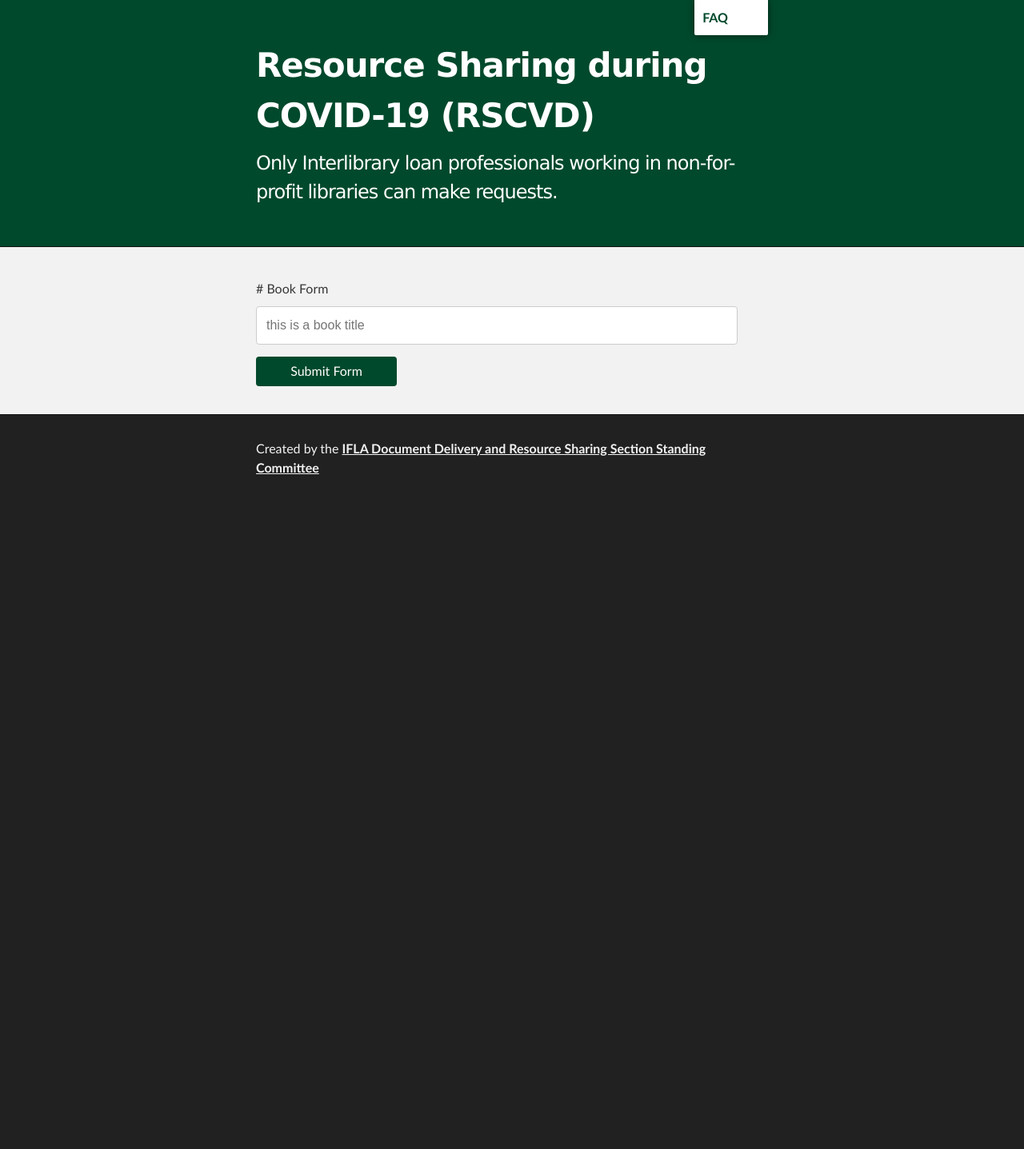
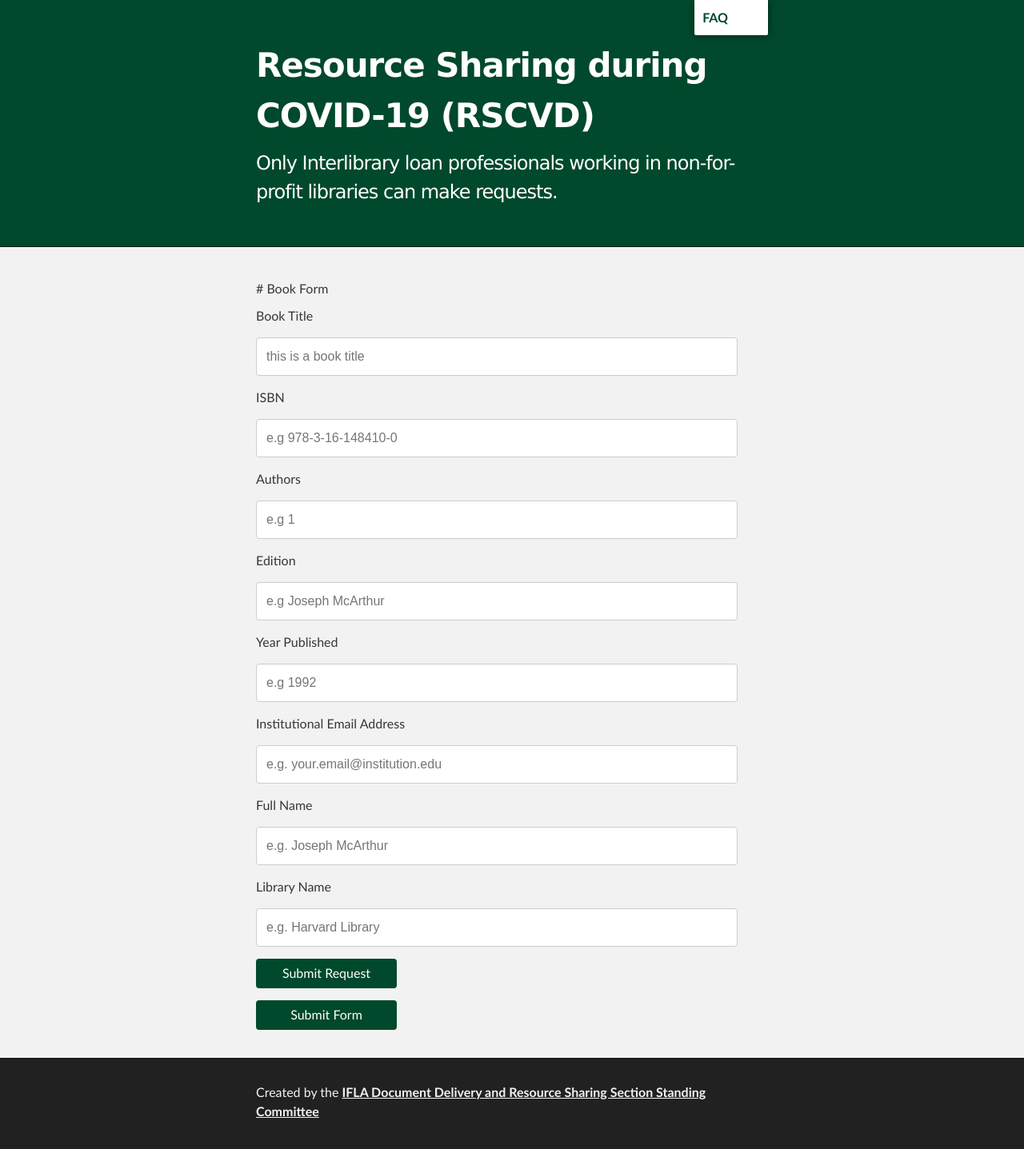
Before and after one commit to JosephMcArthur/rscvd-dev, a Jekyll site: the page built from book.html, in a window 1280 px wide. Shown: the whole page at 80% size. Built offline with Jekyll 4.4.1, drawn with Linux system fonts in a browser that asks for light colours; before the commit the page ends 900 px from its top, so only the background shows below that.

Commit message:
here's a book form!

```diff
--- a/book.html
+++ b/book.html
@@ -4,6 +4,31 @@ layout: form
 
 # Book Form
 
+<p>Book Title</p>
 <p><input class="oabutton_form" type="text" id="title" placeholder="this is a book title" style="box-shadow:none;"></p>
 
+<p>ISBN</p>
+<p><input class="oabutton_form" type="text" id="ISBN" placeholder="e.g 978-3-16-148410-0" style="box-shadow:none;"></p>
+
+<p>Authors</p>
+<p><input class="oabutton_form" type="text" id="edition" placeholder="e.g 1" style="box-shadow:none;"></p>
+
+<p>Edition</p>
+<p><input class="oabutton_form" type="text" id="authors" placeholder="e.g Joseph McArthur" style="box-shadow:none;"></p>
+
+<p>Year Published</p>
+<p><input class="oabutton_form" type="text" id="year" placeholder="e.g 1992" style="box-shadow:none;"></p>
+
+<p>Institutional Email Address</p>
+<p><input class="oabutton_form" type="text" id="email" placeholder="e.g. your.email@institution.edu" style="box-shadow:none;"></p>
+
+<p>Full Name</p>
+<p><input class="oabutton_form" type="text" id="full name" placeholder="e.g. Joseph McArthur" style="box-shadow:none;"></p>
+
+<p>Library Name</p>
+<p><input class="oabutton_form" type="text" id="library name" placeholder="e.g. Harvard Library" style="box-shadow:none;"></p>
+
+<p><a class="oabutton_find" href="#" id="oabutton_find" aria-label="Search" style="min-width:150px;">Submit Request</a></p>
+
+
 <p><a class="oabutton_find" href="#" id="oabutton_find" aria-label="Search" style="min-width:150px;">Submit Form</a></p>
```
